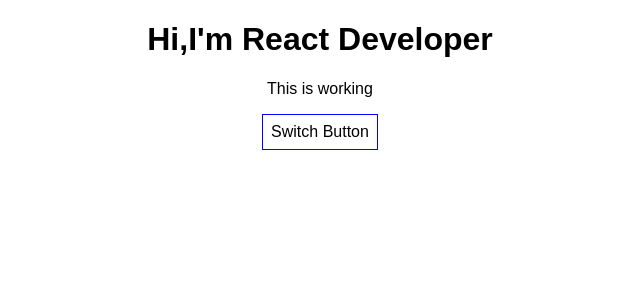
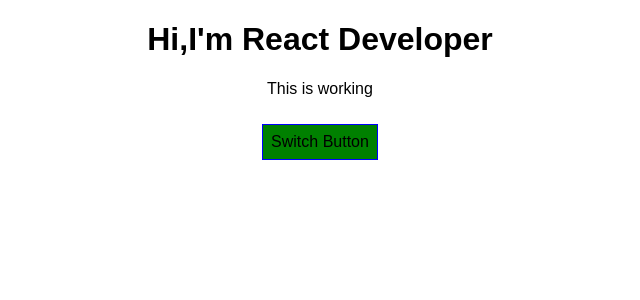
Before and after one commit to gokulravikumar1998/ReactBasics1, a React (Create React App) app in the folder react-guide/: page / in a window 1280 px wide. Shown: the top 300 px of the page, without its empty margins (320-960 px from the left). Built offline with nearby package versions, Linux system fonts and the light colour scheme.

Commit message:
setting up styles dynamically

```diff
--- a/react-guide/src/App.js
+++ b/react-guide/src/App.js
@@ -69,11 +69,12 @@
   render() {
 
     const style = {
-      backgroundColor : 'white',
+      backgroundColor : 'green',
       font: 'inherit',
       border: '1px solid blue',
       padding: '8px',
-      cursor: 'pointer'
+      cursor: 'pointer',
+      margin: '10px'
     }
     let persons = null;
     if (this.state.showPersons) {
@@ -83,7 +84,9 @@
               return  <Person click={()=>this.deletePersonsHandler(index)}
               name={person.name} age={person.age} key={person.id} changed={(event)=>this.nameChangeHandler(event,person.id)}/>
           })
+
         }
+
         {/* <Person
         name={this.state.persons[0].name}
         age={this.state.persons[0].age} />
@@ -96,6 +99,7 @@
         name={this.state.persons[2].name}
         age={this.state.persons[2].age}/>  */}
         </div>)
+      style.backgroundColor = 'Red'
     }
     return (
       <div className="App">
```
